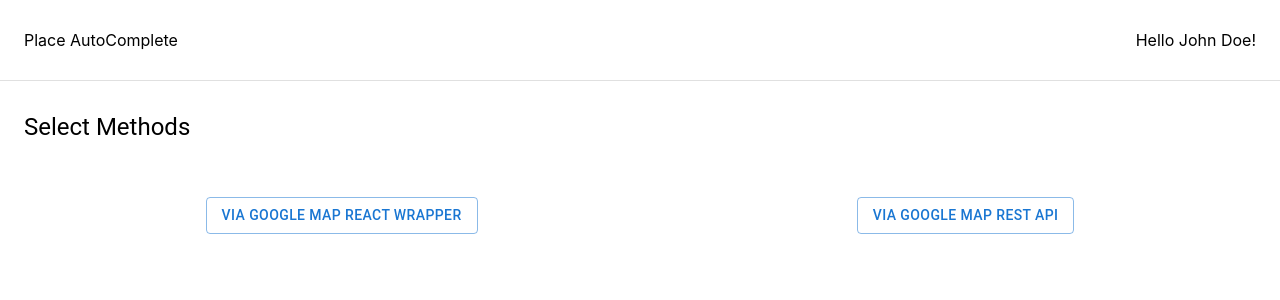
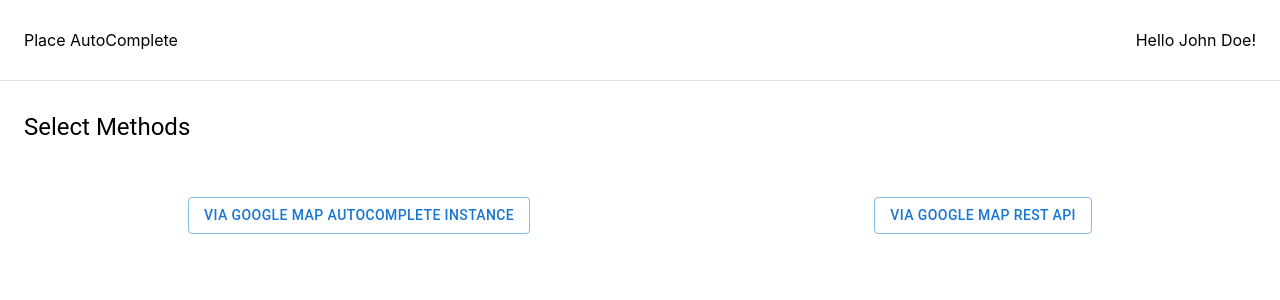
Before and after one commit to Kaydarin/react-map-autocomplete, a React (Create React App) app: page / in a window 1280 px wide. Shown: the top 300 px of the page. Built offline with nearby package versions, Linux system fonts and the light colour scheme; no server answers; the HTML template or start-up script is replaced by a standard one; what @googlemaps/react-wrapper would draw is missing.

Commit message:
Minor changes.

```diff
--- a/src/pages/home/index.js
+++ b/src/pages/home/index.js
@@ -31,7 +31,7 @@ function App() {
             }}
             >
 
-                <Button variant="outlined" onClick={() => navigate("/via-instance")}>Via Google Map React Wrapper</Button>
+                <Button variant="outlined" onClick={() => navigate("/via-instance")}>Via Google Map AutoComplete Instance</Button>
                 <Tooltip title="Calling autocomplete REST API was meant for server-side. Client side will surely wont work for local environment due to CORS issue. But codebase will work if deployed with proper DNS. I hope you understand the constrain.">
                     <Button variant="outlined" onClick={() => navigate("/via-rest")}>Via Google Map REST API</Button>
                 </Tooltip>
```
